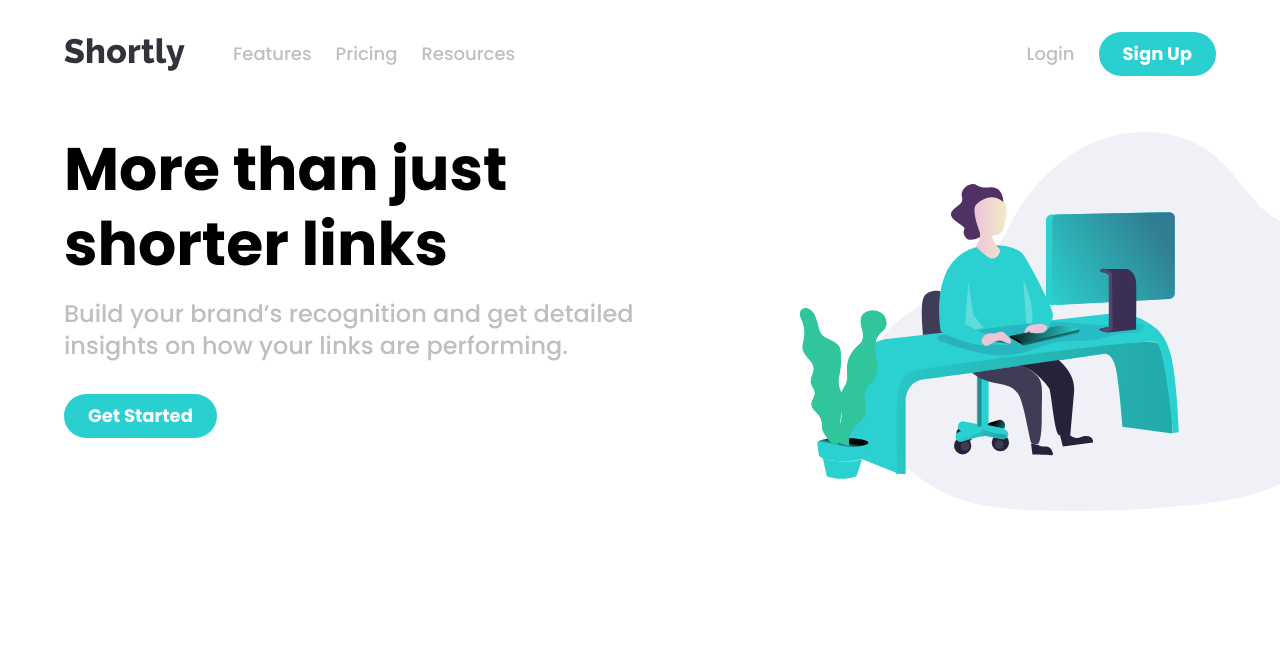
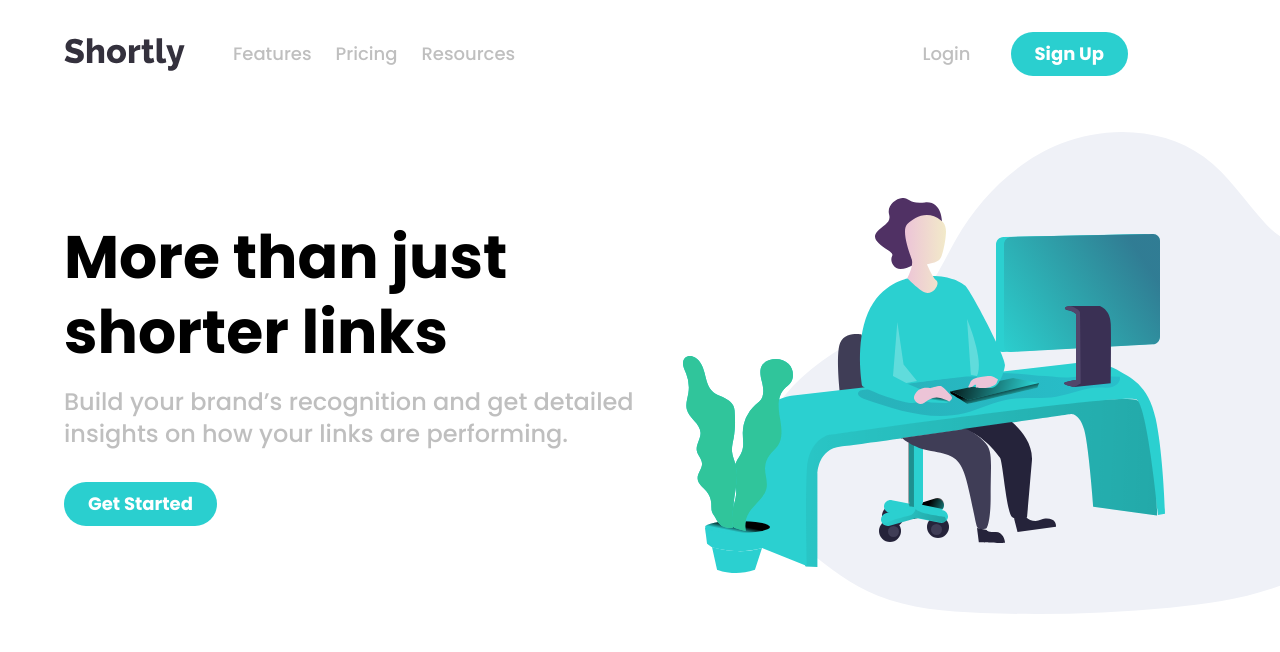
Before and after one commit to Tifa45/Shortly, a React (Vite) app: page / in a window 1280 px wide. Shown: the top 652 px of the page. Built offline with nearby package versions, Linux system fonts and the light colour scheme.

Commit message:
small edit in the navbar

```diff
--- a/src/MyComponents/hero-section.jsx
+++ b/src/MyComponents/hero-section.jsx
@@ -1,12 +1,12 @@
 function HeroSection() {
   return (
     <section id="#" className="lg:mt-6 ">
-      <div className=" lg:flex lg:justify-between lg:flex-row-reverse gpad flex flex-col ">
-        <div className=" lg:min-w-[50%] flex justify-end md:justify-center lg:justify-end -mr-40 sm:mr-0 lg:-mr-40  ">
+      <div className=" lg:flex lg:justify-between items-center lg:flex-row-reverse gpad flex flex-col gap-10 ">
+        <div className=" lg:min-w-[50%] flex justify-end md:justify-center lg:justify-end -mr-40 sm:mr-0 lg:-mr-50  ">
           <img
             src="illustration-working.svg"
             alt="hero"
-            className=" w-fit lg:max-w-xl "
+            className=" w-fit  "
           />
         </div>
         <div className=" flex flex-col gap-4 lg:w-1/2">
--- a/src/MyComponents/mob-navbar.jsx
+++ b/src/MyComponents/mob-navbar.jsx
@@ -43,7 +43,7 @@
           <div>
             <Menubar className={" border-none shadow-none px-0 "}>
               <MenubarMenu>
-                <MenubarTrigger asChild className={"px-0"} >
+                <MenubarTrigger asChild className={"px-0"}>
                   <button onClick={menuStateHandler}>
                     {menuState ? (
                       <SquareX size={35} />
@@ -118,15 +118,13 @@
                 ))}
               </ul>
             </div>
-            <div className=" ml-auto flex justify-center items-center gap-6">
+            <div className=" ml-auto flex justify-center items-center gap-10 lg:pr-22">
               <a href="#">
                 <p className="hover-underline-animation font-shortly text-text-accent font-normal text-lg hover:text-black">
                   Login
                 </p>
               </a>
-              <button className="cta-btn">
-                Sign Up
-              </button>
+              <button className="cta-btn">Sign Up</button>
             </div>
           </>
         )}
```
